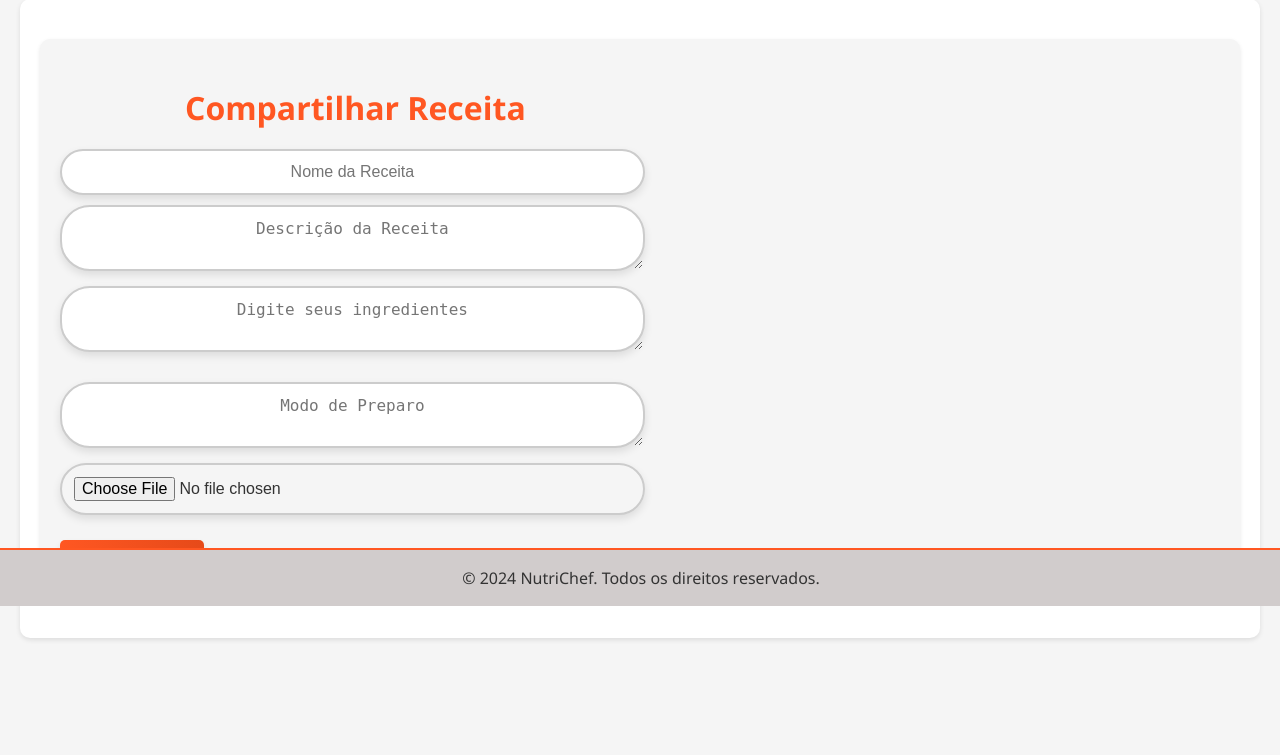
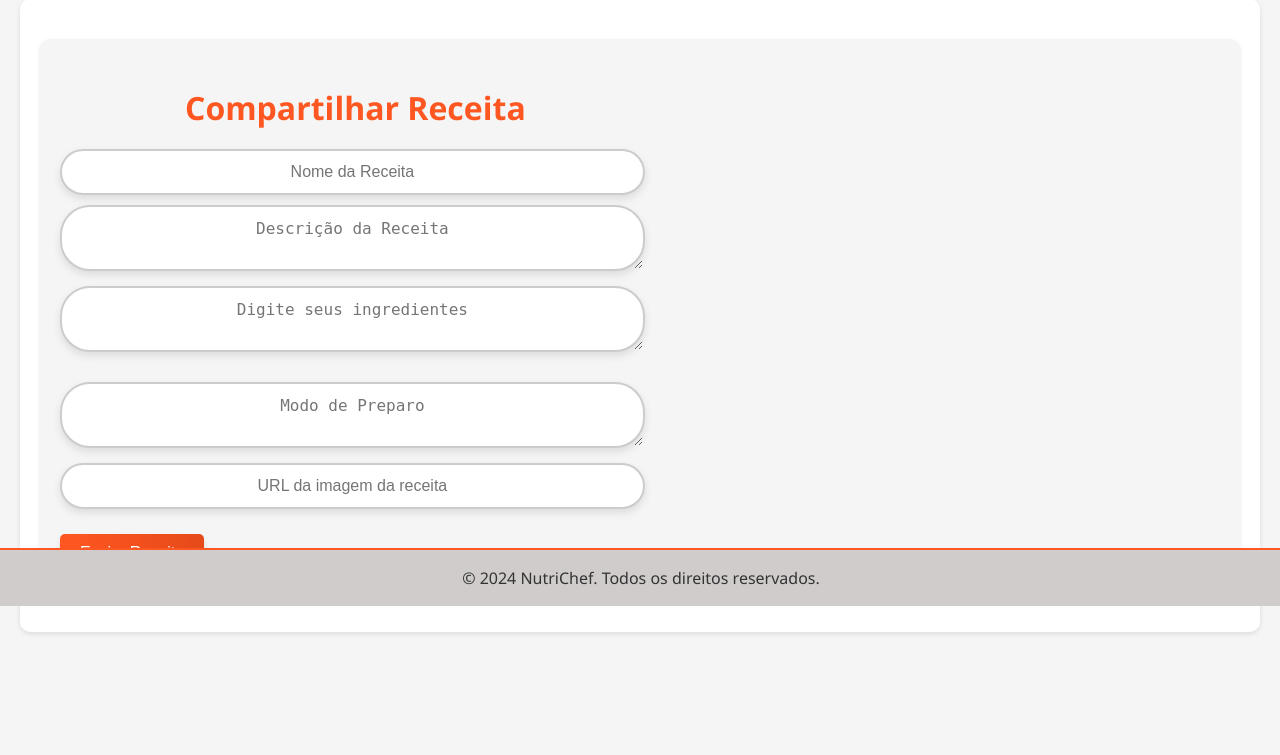
Before and after one commit to PedroRosa666/NutriChefFlask, a Flask app: page / in a window 1280 px wide, after a click on "Adicionar Receitas". Shown: the part 194-949 px from the top of the page. Run offline with Flask 3, Linux system fonts and the light colour scheme; the visitor is signed in with stand-in values (Sample User, id 1); a database or web service that is not in the repository returns one stand-in record (values such as "Sample title"); some libraries are stand-ins or nearby versions.

Commit message:
Arrumei a foto

```diff
--- a/main.py
+++ b/main.py
@@ -98,13 +98,14 @@ def add_recipe():
     description = recipe_data['description']
     ingredients = recipe_data['ingredients']
     steps = recipe_data['steps']
+    image = recipe_data.get('image')  # Novo campo
 
     try:
         db = connect_db()
         cursor = db.cursor()
         cursor.execute(
-            'INSERT INTO recipes (name, description, ingredients, steps, user_id) VALUES (%s, %s, %s, %s, %s)',
-            (name, description, ingredients, steps, session['user_id'])
+            'INSERT INTO recipes (name, description, ingredients, steps, user_id, image) VALUES (%s, %s, %s, %s, %s, %s)',
+            (name, description, ingredients, steps, session['user_id'], image)
         )
         db.commit()
         db.close()
--- a/static/css/components/formulários.css
+++ b/static/css/components/formulários.css
@@ -78,6 +78,13 @@
 .recipe-card h3 {
     margin-top: 0;
     color: var(--primary-color);
+}
+
+.recipe-card p {
+    word-break: break-word;
+    white-space: pre-line;
+    overflow-wrap: break-word;
+    max-width: 100%;
 }
 
 .recipe-detail {
--- a/static/js/script.js
+++ b/static/js/script.js
@@ -16,12 +16,14 @@ function submitRecipe(event) {
     const description = document.getElementById('recipe-description').value;
     const ingredients = document.getElementById('recipe-ingredients').value;
     const steps = document.getElementById('recipe-steps').value;
+    const imageUrl = document.getElementById('recipe-image-url').value; // Novo campo
 
     const recipeData = {
         name: name,
         description: description,
         ingredients: ingredients,
-        steps: steps
+        steps: steps,
+        image: imageUrl // Inclui a URL da imagem
     };
 
     fetch('/add_recipe', {
@@ -35,7 +37,7 @@ function submitRecipe(event) {
     .then(data => {
         if (data.message) {
             document.querySelector('.recipe-form').reset();
-                loadRecipes();  // Recarrega as receitas para mostrar a nova adição
+            loadRecipes();
             showSection('receitas');
         } else {
             alert(data.error || 'Erro ao adicionar a receita.');
@@ -58,8 +60,9 @@ function loadRecipes() {
                 const recipeCard = document.createElement('div');
                 recipeCard.className = 'recipe-card';
                 recipeCard.innerHTML = `
+                    ${recipe.image ? `<img src="${recipe.image}" alt="Imagem da Receita" class="recipe-card-img" style="width:100%;max-height:180px;object-fit:cover;border-radius:8px 8px 0 0;">` : ''}
                     <h3>${recipe.name}</h3>
-                    <p>${recipe.description}</p>
+                    <p>${recipe.description.replace(/\n/g, '<br>')}</p>
                     <button class="edit-button" onclick="editRecipe(${recipe.id})">Editar</button>
                     <button class="remove-button" onclick="deleteRecipe(${recipe.id})">Excluir</button>
                 `;
@@ -102,7 +105,7 @@ function showRecipeDetails(recipe) {
     const detailDiv = document.getElementById('recipe-detail');
     detailDiv.innerHTML = `
         <h3>${recipe.name}</h3>
-        <p><strong>Descrição:</strong> ${recipe.description}</p>
+        <p><strong>Descrição:</strong>${recipe.description.replace(/\n/g, '<br>')}</p>
         <p><strong>Ingredientes:</strong><br>${recipe.ingredients.replace(/\n/g, '<br>')}</p>
         <p><strong>Modo de Preparo:</strong><br>${recipe.steps.replace(/\n/g, '<br>')}</p>
         <h4>Informações Nutricionais Totais:</h4>
@@ -288,6 +291,32 @@ document.getElementById('image-upload').addEventListener('change', function (eve
     }
 });
 
+
+document.getElementById('recipe-image-url').addEventListener('input', function () {
+    const url = this.value;
+    const img = document.getElementById('recipe-image-preview');
+    const removeBtn = document.getElementById('remove-image');
+    if (url) {
+        img.src = url;
+        img.style.display = 'block';
+        removeBtn.style.display = 'block';
+    } else {
+        img.src = '';
+        img.style.display = 'none';
+        removeBtn.style.display = 'none';
+    }
+});
+
+document.getElementById('remove-image').addEventListener('click', function () {
+    document.getElementById('recipe-image-url').value = '';
+    document.getElementById('recipe-image-preview').src = '';
+    document.getElementById('recipe-image-preview').style.display = 'none';
+    this.style.display = 'none';
+});
+
+
+
+
 // Adiciona evento de clique para o botão de excluir imagem
 document.getElementById('remove-image').addEventListener('click', function () {
     const imgElement = document.getElementById('recipe-image-preview');
--- a/templates/home.html
+++ b/templates/home.html
@@ -39,7 +39,8 @@
           <div class="recipe-ingredients"></div>
           <textarea id="recipe-steps" name="recipe-steps" placeholder="Modo de Preparo" required></textarea><br />
           <div class="form-group">
-            <input type="file" id="image-upload" accept="image/*" />
+                        <!-- Adicione este campo no formulário de adicionar receita -->
+                        <input type="url" id="recipe-image-url" name="recipe-image-url" placeholder="URL da imagem da receita" />
             <div id="recipe-image">
               <img id="recipe-image-preview" src="" alt="Preview da Receita" style="display:none;" />
               <button type="button" id="remove-image" style="display:none;">Excluir Imagem</button>
```
Lines whose indentation alone changed are shown as unchanged.
